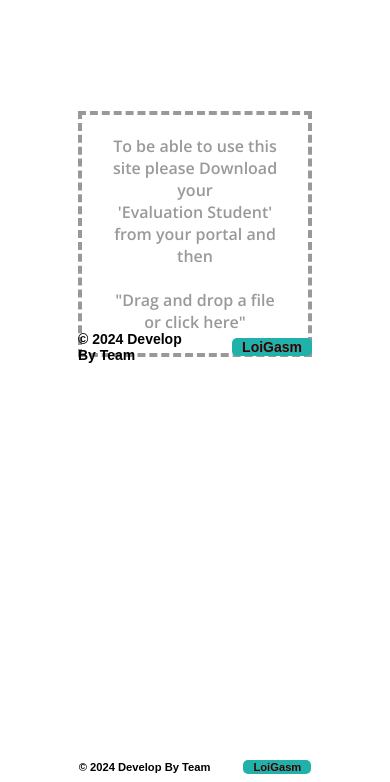
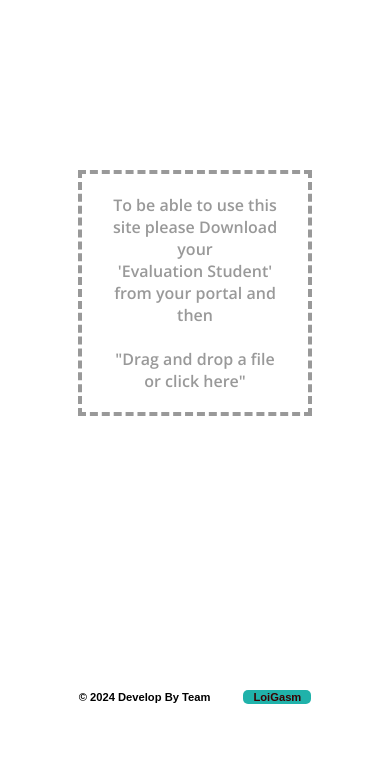
Before and after one commit to Lazytech15/PA-NOTES, a plain HTML site: page index.html in a window 390 px wide. Shown: the part 112-894 px from the top of the page. After the commit the page ends 844 px from the top, so only its background shows below. Drawn offline with nearby package versions, Linux system fonts and the light colour scheme.

Commit message:
index.css

```diff
--- a/index.css
+++ b/index.css
@@ -62,6 +62,9 @@
     color: white;
     background-color: hsl(108, 100%, 50%);
 }
+#side-copy-right{
+    display: none;
+}
 #file-upload-label {
     width: 100%;
     height: 85%;
@@ -120,7 +123,7 @@ section{
     left: 50%;
     transform: translate(-50%, -50%);
     width: 70%;
-    height: 90%;
+    height: 75%;
     max-width: 100%;
     max-height: 100%;
     background-color: white;
@@ -229,7 +232,9 @@ td:nth-child(3){
 }
 .copy-right{
     position: absolute;
-    bottom: -10px;
+    bottom: -15px;
+    left: 50%;
+    transform: translate(-50%, -50%);
     margin-top: 20px;
     font-family: "Fredoka", sans-serif;
     font-optical-sizing: auto;
@@ -271,7 +276,7 @@ td:nth-child(3){
         display: none;
     }
     .side-input-container{
-       top: 38%;
+       top: 45%;
        height: auto;
     }
     #file-upload-label {
@@ -288,9 +293,13 @@ td:nth-child(3){
     .logo-text{
         width: 230px;
     }
-    #copy-right{
-        bottom: -50px;
+    .copy-right {
+        display: flex;
+        justify-content: center;
+        width: 100%;
+        bottom: 5px;
         font-size: 0.7em;
+        text-align: center;
     }
     #copy-right img{
         width: 30px;
@@ -302,6 +311,7 @@ td:nth-child(3){
     }
     .student-form{
         font-size: 0.9em;
+        height: 75%;
     }
     td{
         font-size: 0.6em;
```
